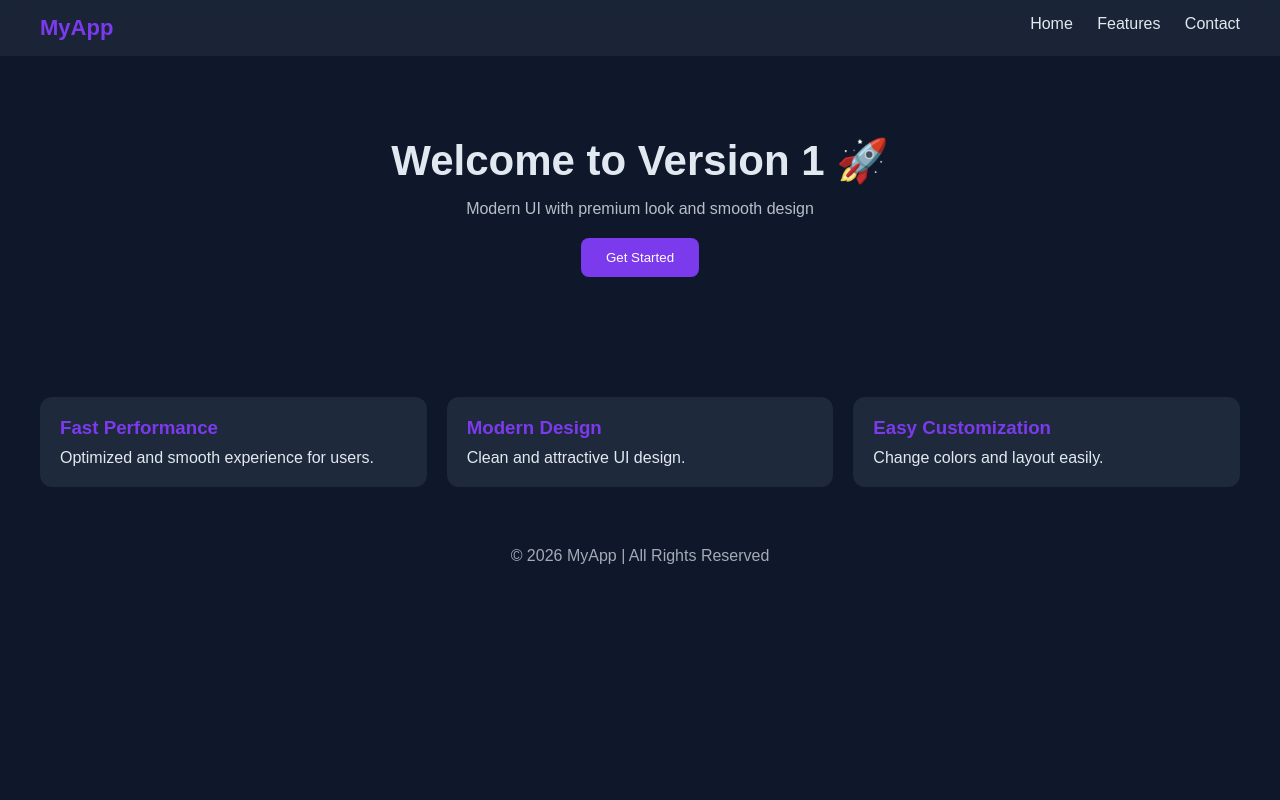
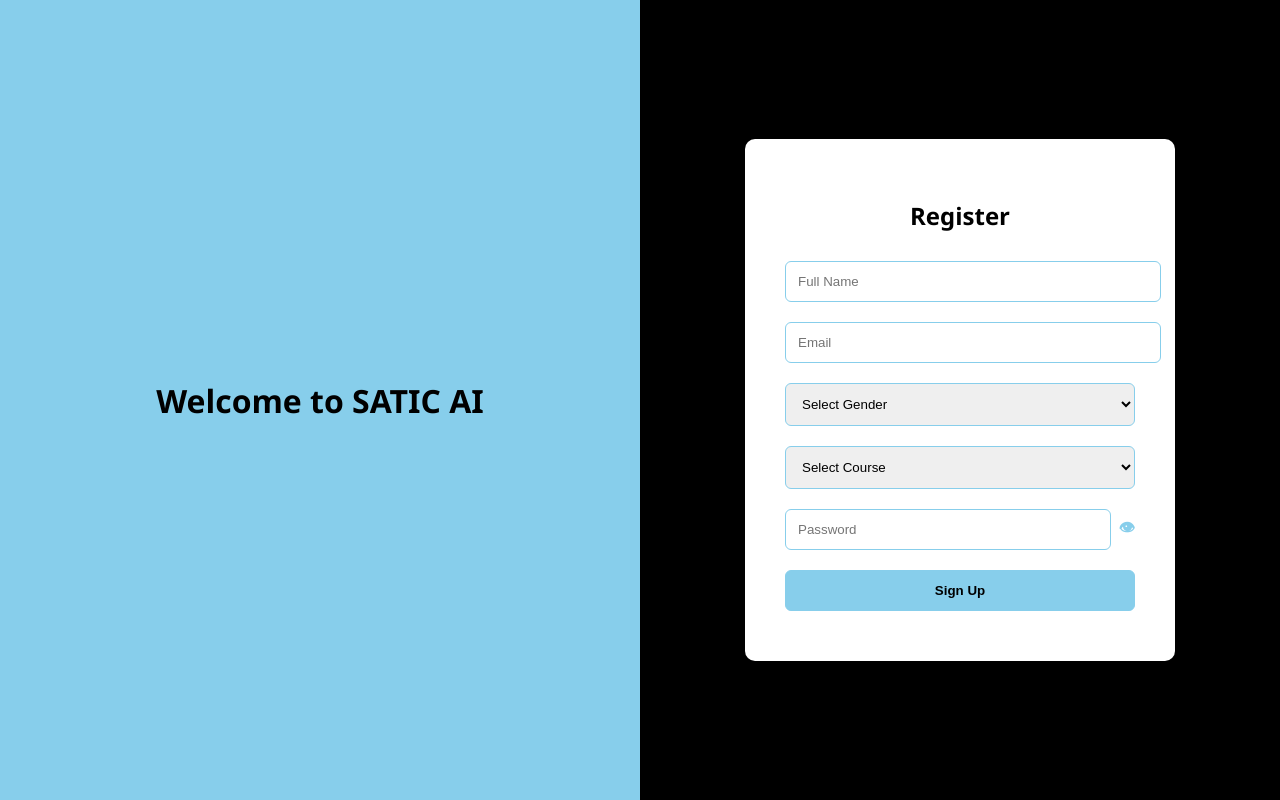
Before and after one commit to jainjainam2209/Jainam, a plain HTML site: page form-2/index.html in a window 1280 px wide. Drawn offline with Linux system fonts and the light colour scheme.

Commit message:
Update index.html

```diff
--- a/form-2/index.html
+++ b/form-2/index.html
@@ -3,160 +3,118 @@
 <head>
   <meta charset="UTF-8">
   <meta name="viewport" content="width=device-width, initial-scale=1.0">
-<title>Version 1 - Premium UI</title>
-
+  <title>Registration Form - V2</title>
   <style>
-* {
+    body {
       margin: 0;
-  padding: 0;
-  box-sizing: border-box;
-  font-family: 'Poppins', sans-serif;
+      font-family: 'Segoe UI', sans-serif;
+      display: flex;
+      height: 100vh;
     }
-
-/* Theme Colors */
-:root {
-  --primary: #7c3aed;
-  --secondary: #ffffff;
-  --bg: #0f172a;
-  --card: #1e293b;
-  --text: #e2e8f0;
+    .left {
+      flex: 1;
+      background: skyblue;
+      display: flex;
+      justify-content: center;
+      align-items: center;
+      color: black;
+      font-size: 2rem;
+      font-weight: bold;
     }
-
-body {
-  background: var(--bg);
-  color: var(--text);
+    .right {
+      flex: 1;
+      background: black;
+      display: flex;
+      justify-content: center;
+      align-items: center;
     }
-
-/* Navbar */
-.navbar {
+    .form-container {
+      background: white;
+      padding: 40px;
+      border-radius: 10px;
+      width: 350px;
+      box-shadow: 0 4px 12px rgba(0,0,0,0.5);
+    }
+    h2 {
+      text-align: center;
+      color: black;
+    }
+    input, select, button {
+      width: 100%;
+      padding: 12px;
+      margin: 10px 0;
+      border: 1px solid skyblue;
+      border-radius: 6px;
+    }
+    .password-container {
       display: flex;
-  justify-content: space-between;
-  padding: 15px 40px;
-  background: rgba(30, 41, 59, 0.8);
-  backdrop-filter: blur(10px);
+      align-items: center;
     }
-
-.logo {
-  font-size: 22px;
+    .password-container input {
+      flex: 1;
+    }
+    .password-container span {
+      cursor: pointer;
+      margin-left: 8px;
+      color: skyblue;
       font-weight: bold;
-  color: var(--primary);
     }
-
-.nav-links a {
-  margin-left: 20px;
-  text-decoration: none;
-  color: var(--text);
-  transition: 0.3s;
+    button {
+      background: skyblue;
+      color: black;
+      font-weight: bold;
+      cursor: pointer;
     }
-
-.nav-links a:hover {
-  color: var(--primary);
-}
-
-/* Hero Section */
-.hero {
-  text-align: center;
-  padding: 80px 20px;
-}
-
-.hero h1 {
-  font-size: 42px;
-  margin-bottom: 15px;
-}
-
-.hero p {
-  opacity: 0.8;
-}
-
-.btn {
-  margin-top: 20px;
-  padding: 12px 25px;
-  border: none;
-  background: var(--primary);
-  color: var(--secondary);
-  border-radius: 8px;
-  cursor: pointer;
-  transition: 0.3s;
-}
-
-.btn:hover {
-  transform: scale(1.05);
-}
-
-/* Cards Section */
-.cards {
-  display: grid;
-  grid-template-columns: repeat(auto-fit, minmax(250px,1fr));
-  gap: 20px;
-  padding: 40px;
-}
-
-.card {
-  background: var(--card);
-  padding: 20px;
-  border-radius: 12px;
-  transition: 0.3s;
-}
-
-.card:hover {
-  transform: translateY(-10px);
-}
-
-.card h3 {
-  margin-bottom: 10px;
-  color: var(--primary);
-}
-
-/* Footer */
-.footer {
-  text-align: center;
-  padding: 20px;
-  opacity: 0.7;
+    button:hover {
+      background: black;
+      color: skyblue;
     }
   </style>
 </head>
+<body>
+  <div class="left">
+    Welcome to SATIC AI
+  </div>
+  <div class="right">
+    <div class="form-container">
+      <h2>Register</h2>
+      <form>
+        <input type="text" placeholder="Full Name" required>
+        <input type="email" placeholder="Email" required>
 
-<body>
+        <!-- Gender -->
+        <select required>
+          <option value="">Select Gender</option>
+          <option>Male</option>
+          <option>Female</option>
+          <option>Other</option>
+        </select>
 
-<!-- Navbar -->
-<div class="navbar">
-  <div class="logo">MyApp</div>
-  <div class="nav-links">
-    <a href="#">Home</a>
-    <a href="#">Features</a>
-    <a href="#">Contact</a>
+        <!-- Course -->
+        <select required>
+          <option value="">Select Course</option>
+          <option>Frontend Development</option>
+          <option>Backend Development</option>
+          <option>Data Science</option>
+          <option>AI & ML</option>
+        </select>
+
+        <!-- Password with eye toggle -->
+        <div class="password-container">
+          <input type="password" id="password" placeholder="Password" required>
+          <span onclick="togglePassword()">👁</span>
+        </div>
+
+        <button type="submit">Sign Up</button>
+      </form>
     </div>
   </div>
 
-<!-- Hero -->
-<section class="hero">
-  <h1>Welcome to Version 1 🚀</h1>
-  <p>Modern UI with premium look and smooth design</p>
-  <button class="btn">Get Started</button>
-</section>
-
-<!-- Cards -->
-<section class="cards">
-  <div class="card">
-    <h3>Fast Performance</h3>
-    <p>Optimized and smooth experience for users.</p>
-  </div>
-
-  <div class="card">
-    <h3>Modern Design</h3>
-    <p>Clean and attractive UI design.</p>
-  </div>
-
-  <div class="card">
-    <h3>Easy Customization</h3>
-    <p>Change colors and layout easily.</p>
-  </div>
-</section>
-
-<!-- Footer -->
-<div class="footer">
-  © 2026 MyApp | All Rights Reserved
-</div>
-
+  <script>
+    function togglePassword() {
+      const pass = document.getElementById("password");
+      pass.type = pass.type === "password" ? "text" : "password";
+    }
+  </script>
 </body>
 </html>
```
Lines whose indentation alone changed are shown as unchanged.
